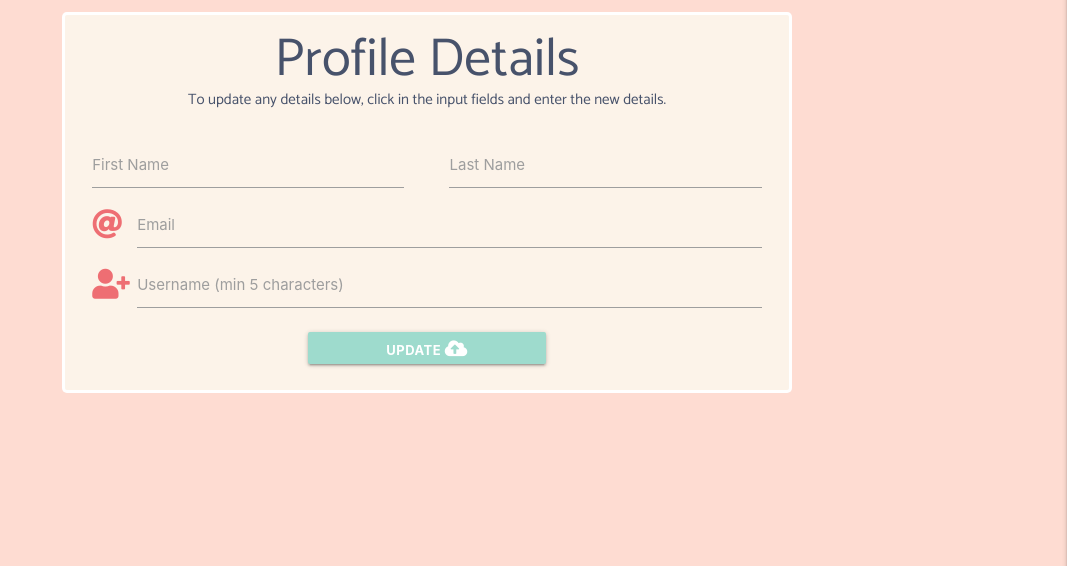
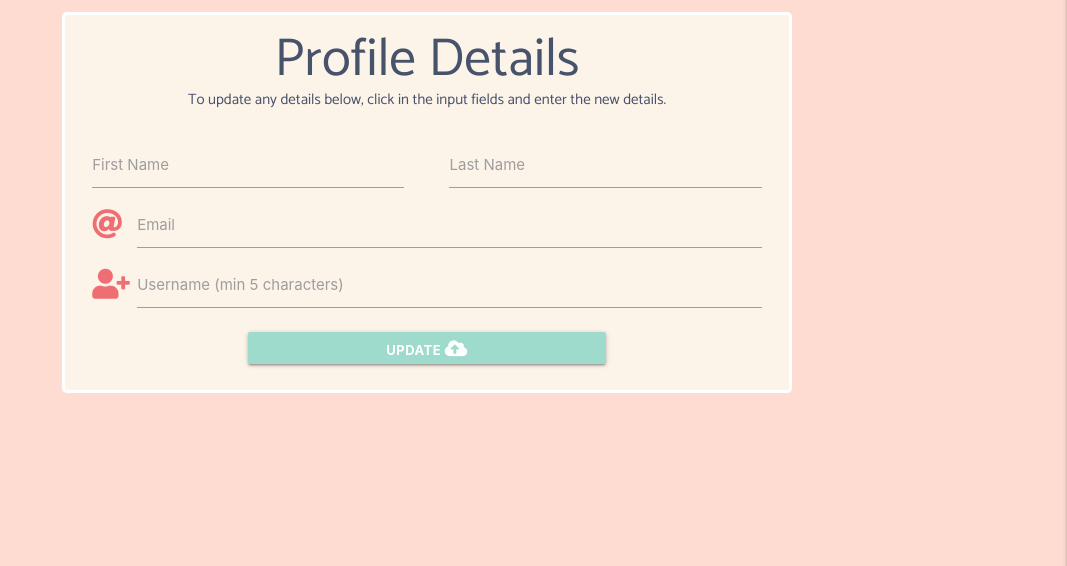
Before and after one commit to C-Undritz/Community-Treats, a Flask app: template templates/edit_profile.html in a window 1280 px wide. Shown: the part 129-695 px from the top of the page, without its empty margins (213-1280 px from the left). Run offline with Flask 2, Linux system fonts and the light colour scheme; the template is opened without the code that fills it, so the values that code supplies are empty; some libraries are stand-ins or nearby versions; some web fonts are replaced.

Commit message:
style: updated 'update' btn to match btn styles in the rest of the site

```diff
--- a/templates/edit_profile.html
+++ b/templates/edit_profile.html
@@ -61,7 +61,7 @@
             </div>
             <!-- Submit button to update profile -->
             <div class="row place-center">
-                <button type="submit" class="col s6 m4 btn-small offset-s3 offset-m4 custom-btn">
+                <button type="submit" class="col s10 m6 btn-small offset-s1 offset-m3 custom-btn">
                     Update <i class="fas fa-cloud-upload-alt"></i>
                 </button>
             </div>
```
